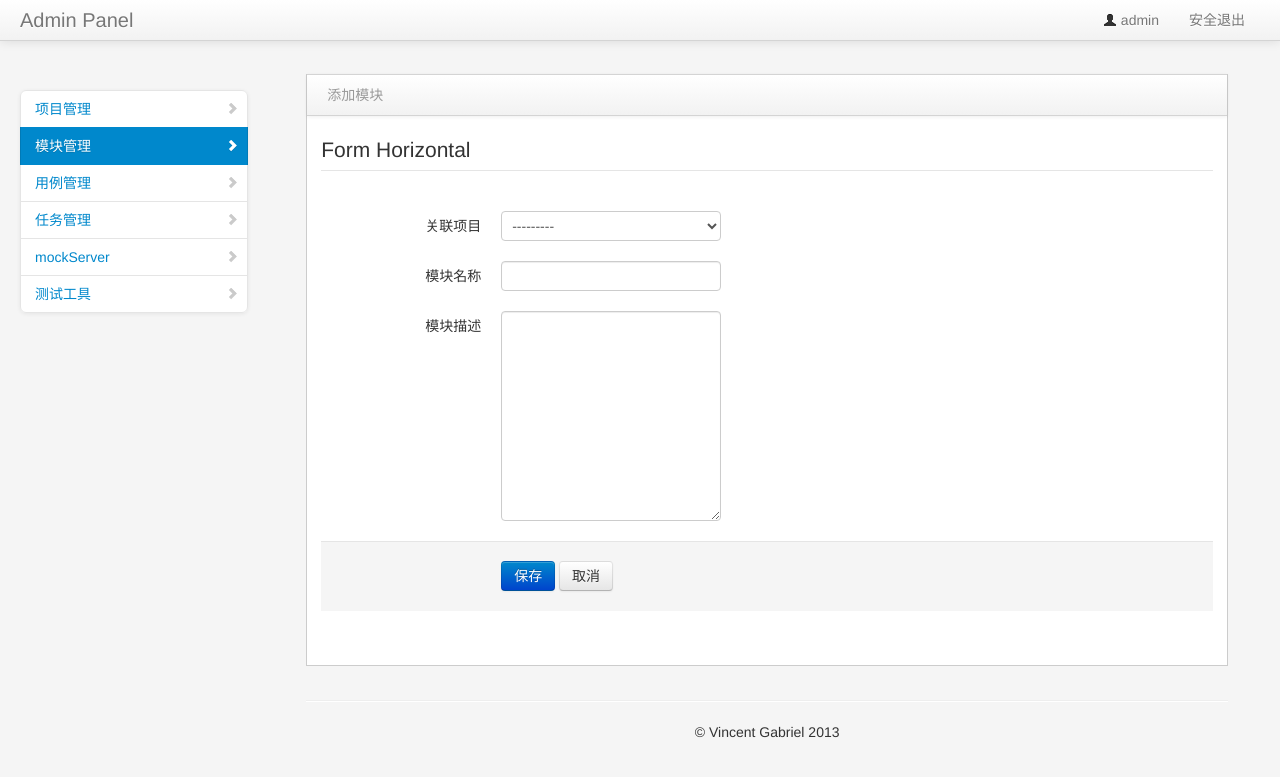
After one commit to pythonTester01/test_platform, a Django app: page /manage/add_module/ in a window 1280 px wide. The commit adds this page. Shown: the top 777 px of the page. Run offline with Django 3.2, Linux system fonts and the light colour scheme; a user stored in the database is signed in; data comes from the database, SQL or seed files in the repository; both versions use the stored data as it was after the commit; some libraries are stand-ins or nearby versions.

Commit message:
完成模块管的的增删改查

```diff
--- a/project_app/forms.py
+++ b/project_app/forms.py
@@ -1,11 +1,17 @@
 from django import forms
-from .models import Project
+from .models import Project,Model
 
 class ProjectForm(forms.ModelForm):
-    title = forms.CharField(label="项目名称",max_length=100)
-    describe = forms.Field(label="描述", required=False,widget=forms.Textarea(attrs={'class':"input-xlarge focused"}))
-    status = forms.BooleanField(label="状态",required=False)
+    #title = forms.CharField(label="项目名称",max_length=100)
+    #describe = forms.Field(label="描述", required=False,widget=forms.Textarea(attrs={'class':"input-xlarge focused"}))
+    #status = forms.BooleanField(label="状态",required=False)
 
     class Meta:
         model = Project
+        #exclude哪些字段除外，显示哪些字段用fields
         exclude = ['create_time']
+class ModuleForm(forms.ModelForm):
+    class Meta:
+        model = Model
+        # exclude哪些字段除外，显示哪些字段用fields
+        exclude = ['create_time']
--- a/project_app/urls.py
+++ b/project_app/urls.py
@@ -15,17 +15,20 @@ Including another URLconf
 """
 from django.contrib import admin
 from django.urls import path,include
-from project_app import views
-
+from project_app.views import project_views
+from project_app.views import module_views
 urlpatterns = [
-     path("project_manage/", views.project_manage),
+     path("project_manage/", project_views.project_manage),
+     path("module_manage/", module_views.module_manage),
      #path("project_model/", views.project_model),
      #path("project_model_add/", views.project_model_add),
      #path("project_model_del/", views.project_model_del),
      #path("project_model_update/", views.project_model_update),
-     path("add_project/", views.add_project),
-     path("edit_project/<int:pid>/", views.edit_project),
-     path("del_project/", views.edit_project),
+     path("add_project/", project_views.add_project),
+     path("edit_project/<int:pid>/", project_views.edit_project),
+     path("del_project/", project_views.del_project),
+     path("add_module/", module_views.add_module),
+     path("edit_module/<int:pid>/", module_views.edit_module),
+     path("del_module/", module_views.del_module),
 
-     #r'^plist/$'
 ]
--- /dev/null
+++ b/project_app/views/module_views.py
@@ -0,0 +1,94 @@
+from django.contrib.auth.decorators import login_required
+from django.http import HttpResponseRedirect
+from django.shortcuts import render, HttpResponse
+from project_app import html_hepler
+from project_app.models import Model
+from project_app.forms import ProjectForm,ModuleForm
+
+# Create your views here.
+
+'''
+默认值转换为int
+'''
+def try_int(arg,default):
+    try:
+        arg = int(arg)
+    except Exception as e:
+        arg = default
+    return arg
+
+@login_required #判断用户是否登录
+def module_manage(request):
+    '''
+    首页跳转，判断参数是否为空，如果为空，查询所有数据，否则查询匹配数据
+    '''
+    page = request.GET.get('page')
+
+    page = try_int(page, 1)
+
+    count = Model.objects.all().count()
+
+    pageObj = html_hepler.PageInfo(page, count)
+
+    content = request.POST.get('search_project')
+
+    if content is not None:
+        project_data = Model.objects.filter(
+                name__contains=content)
+    else:
+        project_data = Model.objects.all()[pageObj.start:pageObj.end]
+
+    #project_data = Project.objects.all()[pageObj.start:pageObj.end]
+
+    page_string = html_hepler.Pager(page, pageObj.all_page_count)
+    username = request.session.get('user1', '')  # 读取浏览器 session
+    return render(request, "module_manage.html", {"user": username,"project_data":project_data,
+                                                   "page": page_string,"type":"list"})
+
+
+@login_required
+def add_module(request):
+    '''
+    项目添加
+    '''
+    if request.method == "POST":
+        form = ModuleForm(request.POST)
+        if form.is_valid():
+            name = form.cleaned_data["name"]
+            describe = form.cleaned_data["describe"]
+            project = form.cleaned_data["project"]
+            Model.objects.create(name=name, describe=describe, project=project)
+            return HttpResponseRedirect('/manage/module_manage/')
+    else:
+        form = ModuleForm()
+    return render(request, "module_manage.html", {"type": "add","form":form})
+
+
+@login_required
+def edit_module(request,pid):
+    '''
+    项目编辑功能
+    '''
+    if request.method == "POST":
+        form = ModuleForm(request.POST)
+        if form.is_valid():
+            name = form.cleaned_data["name"]
+            describe = form.cleaned_data["describe"]
+            project = form.cleaned_data["project"]
+            Model.objects.filter(id=pid).update(name=name, describe=describe,project=project)
+            return HttpResponseRedirect('/manage/module_manage/')
+    else:
+        if pid:
+            form = ModuleForm(instance = Model.objects.filter(id=pid).first())
+        #project_data = Project.objects.filter(id=pid).first()
+
+    return render(request, "module_manage.html", { "type": "edit","form":form,"id":pid})
+
+@login_required
+def del_module(request):
+    '''
+    项目删除
+    '''
+    id = request.POST.get('id')
+    Model.objects.filter(id=id).delete()
+    return HttpResponse('1')
--- a/templates/common/nav.html
+++ b/templates/common/nav.html
@@ -43,69 +43,15 @@
         </div>
         <div class="container-fluid">
             <div class="row-fluid">
-                <div class="span3" id="sidebar">
-                    <ul class="nav nav-list bs-docs-sidenav nav-collapse collapse">
-                        <li>
-                            <a href="index.html"><i class="icon-chevron-right"></i> Dashboard</a>
-                        </li>
-                        <li>
-                            <a href="calendar.html"><i class="icon-chevron-right"></i> Calendar</a>
-                        </li>
-                        <li>
-                            <a href="stats.html"><i class="icon-chevron-right"></i> Statistics (Charts)</a>
-                        </li>
-                        <li>
-                            <a href="project_model_add.html"><i class="icon-chevron-right"></i> Forms</a>
-                        </li>
-                        <li class="active">
-                            <a href="/manage/project_manage/"><i class="icon-chevron-right"></i>项目管理</a>
-                        </li>
-                        <li>
-                            <a href="buttons.html"><i class="icon-chevron-right"></i> Buttons & Icons</a>
-                        </li>
-                        <li>
-                            <a href="interface.html"><i class="icon-chevron-right"></i> UI & Interface</a>
-                        </li>
-                        <li>
-                            <a href="#"><span class="badge badge-success pull-right">731</span> Orders</a>
-                        </li>
-                        <li>
-                            <a href="#"><span class="badge badge-success pull-right">812</span> Invoices</a>
-                        </li>
-                        <li>
-                            <a href="#"><span class="badge badge-info pull-right">27</span> Clients</a>
-                        </li>
-                        <li>
-                            <a href="#"><span class="badge badge-info pull-right">1,234</span> Users</a>
-                        </li>
-                        <li>
-                            <a href="#"><span class="badge badge-info pull-right">2,221</span> Messages</a>
-                        </li>
-                        <li>
-                            <a href="#"><span class="badge badge-info pull-right">11</span> Reports</a>
-                        </li>
-                        <li>
-                            <a href="#"><span class="badge badge-important pull-right">83</span> Errors</a>
-                        </li>
-                        <li>
-                            <a href="#"><span class="badge badge-warning pull-right">4,231</span> Logs</a>
-                        </li>
-                    </ul>
-                </div>
-                <!--/span-->
-                <div class="span9" id="content">
-                     <div class="row-fluid">
-                        <!-- block -->
-                         {% block context %}
+                <!-- block -->
+                 {% block context %}
 
-                         {% endblock context %}
-                        <!-- /block -->
-                    </div>
-                </div>
+                 {% endblock context %}
+                <!-- /block -->
             </div>
             <hr>
             <footer>
-                <p>&copy; Vincent Gabriel 2013</p>
+                <p style="text-align: center">&copy; Vincent Gabriel 2013</p>
             </footer>
         </div>
         <!--/.fluid-container-->
--- /dev/null
+++ b/templates/module_manage.html
@@ -0,0 +1,195 @@
+{% extends "common/nav.html" %}
+{% block context %}
+
+<div class="span3" id="sidebar">
+    <ul class="nav nav-list bs-docs-sidenav nav-collapse collapse">
+        <li>
+            <a href="/manage/project_manage/"><i class="icon-chevron-right"></i>项目管理</a>
+        </li>
+        <li class="active">
+            <a href="/manage/module_manage/"><i class="icon-chevron-right"></i>模块管理</a>
+        </li>
+        <li>
+            <a href="interface.html"><i class="icon-chevron-right"></i>用例管理</a>
+        </li>
+        <li>
+            <a href="interface.html"><i class="icon-chevron-right"></i>任务管理</a>
+        </li>
+        <li>
+            <a href="interface.html"><i class="icon-chevron-right"></i>mockServer</a>
+        </li>
+        <li>
+            <a href="interface.html"><i class="icon-chevron-right"></i>测试工具</a>
+        </li>
+    </ul>
+</div>
+
+<div class="span9" id="content">
+    <div class="row-fluid">
+{% if type == 'list'%}
+     <div class="block">
+        <div class="navbar navbar-inner block-header">
+            <div class="muted pull-left">模块列表</div>
+        </div>
+        <div class="block-content collapse in">
+            <div class="span12">
+               <div class="table-toolbar">
+                  <div class="btn-group">
+                     <a href="/manage/add_module/"><button class="btn btn-success">Add New <i class="icon-plus icon-white"></i></button></a>
+                  </div>
+                  <div class="btn-group pull-right">
+                     <div class="dataTables_filter" id="example_filter">
+                         <form method="post" action="/manage/module_manage/">
+                          <input class="btn" type="submit" value="搜索">
+                          <label><input type="text" aria-controls="example" id="search_project" name="search_project"></label>
+                         </form>
+                    </div>
+                  </div>
+               </div>
+
+                <table cellpadding="0" cellspacing="0" border="0" class="table table-striped table-bordered" id="example2">
+                    <thead>
+                        <tr>
+                            <th>序号</th>
+                            <th>名称</th>
+                            <th>描述</th>
+                            <th>项目</th>
+                            <th>创建时间</th>
+                            <th>操作</th>
+                        </tr>
+                    </thead>
+                    <tbody>
+                    {% for data in project_data %}
+                        <tr class="gradeU">
+                            <td>{{forloop.counter }}</td>
+                            <td>{{data.name}}</td>
+                            <td class="center">{{data.describe}}</td>
+                            <td>{{data.project}}</td>
+                            <td class="center">{{ data.create_time | date:"Y-m-d H:i:s" }}</td>
+                            <td class="center" style="width: 60px;">
+                                <a onclick="del_id('{{ data.id }}')"><i class="icon-remove"></i></a>
+                                &nbsp;&nbsp;&nbsp;
+                                <a href="/manage/edit_module/{{ data.id }}/"><i class="icon-pencil"></i></a>
+                            </td>
+                        </tr>
+                    {% endfor %}
+                    </tbody>
+                </table>
+            </div>
+            <div id="pageslist" class="dataTables_paginate paging_bootstrap pagination">
+                <ul>
+                    {{ page }}
+                </ul>
+            </div>
+        </div>
+     </div>
+    </div>
+</div>
+ {% endif %}
+{% if type == "add" %}
+<div class="block">
+    <div class="navbar navbar-inner block-header">
+        <div class="muted pull-left">添加模块</div>
+    </div>
+    <div class="block-content collapse in">
+        <div class="span12">
+            <form class="form-horizontal" action="/manage/add_module/" method="post">
+                            <fieldset>
+                <legend>Form Horizontal</legend>
+                <div class="control-group">
+                  <label class="control-label">关联项目</label>
+                  <div class="controls">
+                    {{form.project}}
+                  </div>
+                </div>
+                <div class="control-group">
+                  <label class="control-label">模块名称</label>
+                  <div class="controls">
+                    {{form.name}}
+                  </div>
+                  <div class="controls">
+                    <input class="input-xlarge focused" name="id"  type="hidden" value={{project_data.id}}>
+                  </div>
+                </div>
+                <div class="control-group">
+                  <label class="control-label">模块描述</label>
+                  <div class="controls">
+                    {{form.describe}}
+                  </div>
+                </div>
+                <div class="form-actions">
+                  <button type="submit" class="btn btn-primary">保存</button>
+                  <button type="reset" class="btn" onclick="window.location.href='/manage/module_manage/'">取消</button>
+                </div>
+              </fieldset>
+            </form>
+        </div>
+    </div>
+</div>
+ {% endif %}
+{% if type == "edit" %}
+<div class="block">
+    <div class="navbar navbar-inner block-header">
+        <div class="muted pull-left">模块编辑</div>
+    </div>
+    <div class="block-content collapse in">
+        <div class="span12">
+            <form class="form-horizontal" action="/manage/edit_module/{{id}}/" method="post">
+              <fieldset>
+                <legend>Form Horizontal</legend>
+                <div class="control-group">
+                  <label class="control-label">关联项目</label>
+                  <div class="controls">
+                    {{form.project}}
+                  </div>
+                </div>
+                <div class="control-group">
+                  <label class="control-label">模块名称</label>
+                  <div class="controls">
+                    {{form.name}}
+                  </div>
+                  <div class="controls">
+                    <input class="input-xlarge focused" name="id"  type="hidden" value={{project_data.id}}>
+                  </div>
+                </div>
+                <div class="control-group">
+                  <label class="control-label">模块描述</label>
+                  <div class="controls">
+                    {{form.describe}}
+                  </div>
+                </div>
+                <div class="form-actions">
+                  <button type="submit" class="btn btn-primary">保存</button>
+                  <button type="reset" class="btn" onclick="window.location.href='/manage/module_manage/'">取消</button>
+                </div>
+              </fieldset>
+            </form>
+        </div>
+    </div>
+</div>
+ {% endif %}
+<script src="/static/vendors/jquery-1.9.1.js"></script>
+<script>
+              function del_id(id) {
+                  //alert(11);
+                  //id1 = $("#del_id").val();
+                  //alert(id);
+                  $.ajax({
+                      type: 'POST',
+                      url: '/manage/del_module/',
+                      data: {"id": id},
+                      //async : false,
+                      //dataType: 'json',
+                      success: function (data) {
+                          if (data == "1") {
+                              alert("删除成功！");
+                              window.location.reload();
+                          }
+                      },
+                      error: function () {
+                      }
+                  });
+
+              }
+        </script>
+    {% endblock context %}
```
Also changed, not shown: project_app/views/project_views.py (renamed from project_app/views.py, +13 -5 lines), templates/project_manage.html (+35 -9 lines), db.sqlite3, project_app/views/__init__.py (added).
